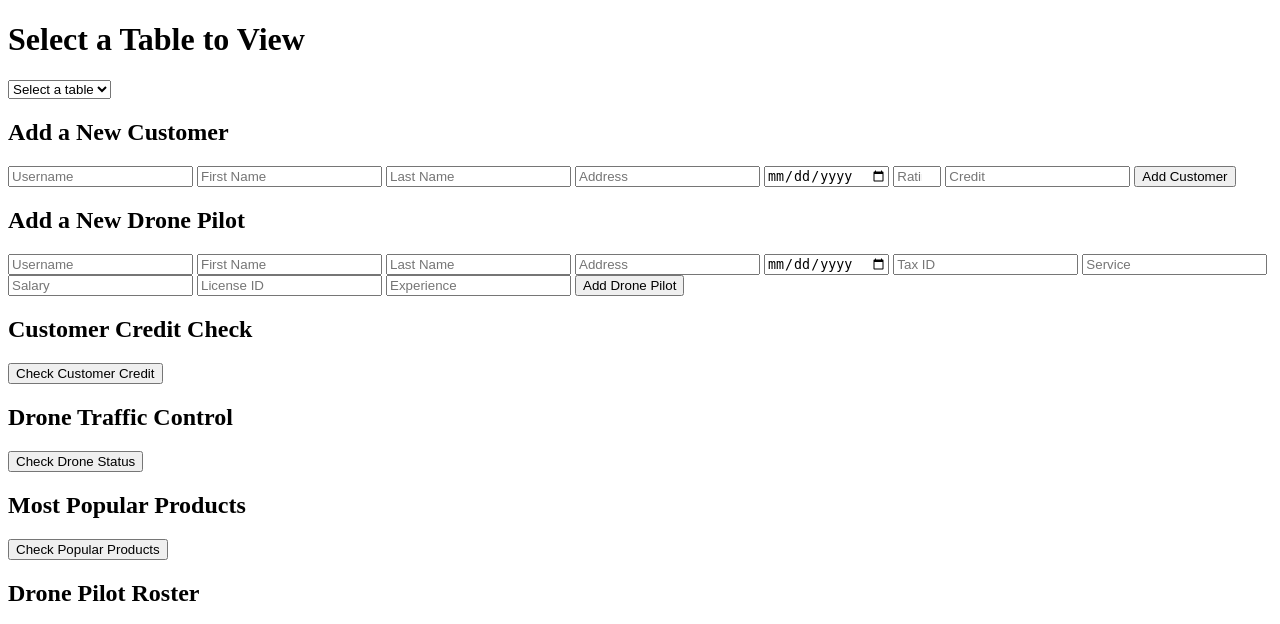
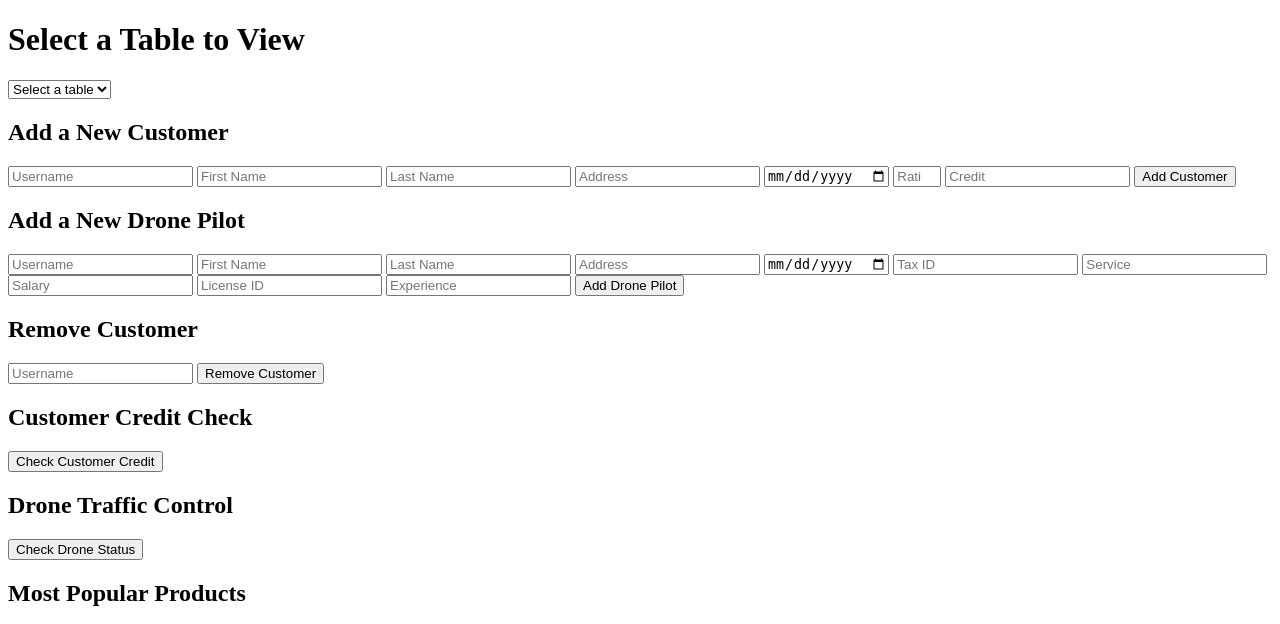
Before and after one commit to Naughtoncolin/Drone-Delivery-Dispatch-Database, a Flask app: template templates/index.html in a window 1280 px wide. Shown: the top 624 px of the page. Run offline with Flask 3, Linux system fonts and the light colour scheme; the template is opened without the code that fills it, so the values that code supplies are empty.

Commit message:
ADD: Remove customer procedure

```diff
--- a/app.py
+++ b/app.py
@@ -70,6 +70,20 @@ def add_drone_pilot():
         db.session.rollback()
         return jsonify({'error': str(e)})
 
+@app.route('/remove_customer', methods=['POST'])
+def remove_customer():
+    data = request.form
+    try:
+        db.session.execute(
+            text("CALL remove_customer(:uname)"),
+            {'uname': data['uname']}
+        )
+        db.session.commit()
+        return jsonify({'success': True})
+    except Exception as e:
+        db.session.rollback()
+        return jsonify({'error': str(e)})
+
 @app.route('/customer_credit_check', methods=['GET'])
 def customer_credit_check():
     query = text("SELECT * FROM customer_credit_check")
--- a/templates/index.html
+++ b/templates/index.html
@@ -40,6 +40,34 @@
         <input type="number" name="experience" placeholder="Experience" required>
         <button type="submit">Add Drone Pilot</button>
     </form>
+
+    <h2>Remove Customer</h2>
+    <form id="remove_customer_form" onsubmit="removeCustomer(); return false;">
+        <input type="text" name="uname" placeholder="Username" required>
+        <button type="submit">Remove Customer</button>
+    </form>
+
+    <script>
+        function removeCustomer() {
+            var form = document.getElementById('remove_customer_form');
+            var formData = new FormData(form);
+            fetch('/remove_customer', {
+                method: 'POST',
+                body: new URLSearchParams(formData)
+            })
+            .then(response => response.json())
+            .then(result => {
+                if (result.success) {
+                    alert('Customer removed successfully!');
+                } else {
+                    alert('Failed to remove customer: ' + result.error);
+                }
+            })
+            .catch(error => {
+                alert('Failed to remove customer: ' + error);
+            });
+        }
+    </script>
 
     <script>
         function fetchTableData() {
```
